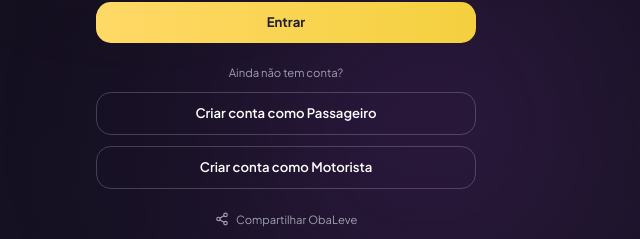
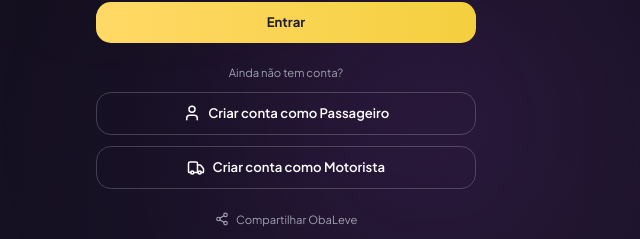
Before and after one commit to izakeobaleva/obaleva-app, a React (Vite) app: page /login in a window 1280 px wide. Shown: the part 495-734 px from the top of the page, without its empty margins (354-994 px from the left). Built offline with nearby package versions, Linux system fonts and the light colour scheme.

Commit message:
[dyad] wrote 1 file(s) + extra files edited outside of Dyad

```diff
--- a/src/pages/Login.tsx
+++ b/src/pages/Login.tsx
@@ -3,7 +3,7 @@ import { useNavigate, Link } from 'react-router-dom';
 import { motion } from 'framer-motion';
 import { toast } from 'sonner';
 import { supabase } from '../lib/supabaseClient';
-import { Car, Mail, Lock, Eye, EyeOff, Share2 } from 'lucide-react';
+import { Car, Mail, Lock, Eye, EyeOff, Share2, User, Truck } from 'lucide-react';
 
 export default function Entrar() {
   const navigate = useNavigate();
@@ -175,10 +175,12 @@ export default function Entrar() {
           className="mt-6 space-y-3"
         >
           <p className="text-xs text-[#A0A0B0] text-center">Ainda não tem conta?</p>
-          <Link to="/register" className="block w-full rounded-2xl font-semibold bg-transparent border border-white/20 text-white hover:bg-white/5 transition-all py-3 text-sm text-center">
+          <Link to="/register" className="block w-full rounded-2xl font-semibold bg-transparent border border-white/20 text-white hover:bg-white/5 transition-all py-3 text-sm text-center flex items-center justify-center gap-2">
+            <User size={18} />
             Criar conta como Passageiro
           </Link>
-          <Link to="/register-driver" className="block w-full rounded-2xl font-semibold bg-transparent border border-white/20 text-white hover:bg-white/5 transition-all py-3 text-sm text-center">
+          <Link to="/register-driver" className="block w-full rounded-2xl font-semibold bg-transparent border border-white/20 text-white hover:bg-white/5 transition-all py-3 text-sm text-center flex items-center justify-center gap-2">
+            <Truck size={18} />
             Criar conta como Motorista
           </Link>
         </motion.div>
```
Also changed, not shown: .dyad/screenshot/5045a226fb72882eb3a01451a50597dc66a2e1b1.png (added), .dyad/screenshot/908d1b25a1c65b4c9f833ce22266102fedd2a987.png (deleted).
